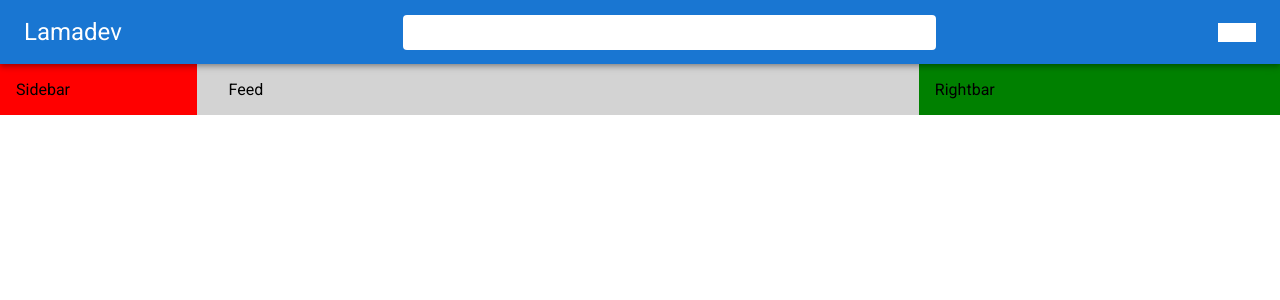
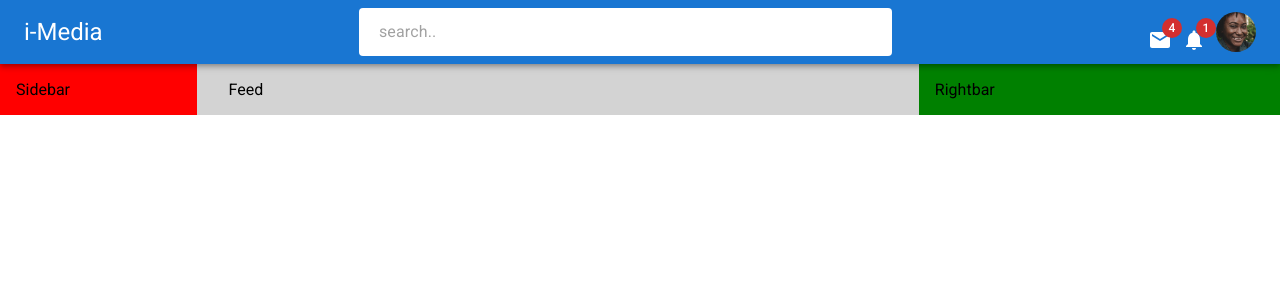
Before and after one commit to IkyIsaac/basic_social_ui, a React (Create React App) app: page / in a window 1280 px wide. Shown: the top 300 px of the page. Built offline with nearby package versions, Linux system fonts and the light colour scheme.

Commit message:
Complete the Header

```diff
--- a/src/components/Navbar.js
+++ b/src/components/Navbar.js
@@ -1,35 +1,104 @@
-import { Pets } from '@mui/icons-material'
-import { AppBar,Toolbar, styled, Typography, Box } from '@mui/material'
-import borderRadius from "@mui/system"
-import React from 'react'
+import { Mail, Notifications, Pets, TroubleshootRounded } from "@mui/icons-material";
+import {
+  AppBar,
+  Toolbar,
+  styled,
+  Typography,
+  Box,
+  InputBase,
+  Badge,
+  Avatar,
+  Menu,
+  MenuItem,
+} from "@mui/material";
+// import borderRadius from "@mui/system"
+import React, { useState } from "react";
 
-const StyledTooolbar= styled(Toolbar)({
-  display:"flex",
-  justifyContent:"space-between",
+const StyledToolbar = styled(Toolbar)({
+  display: "flex",
+  justifyContent: "space-between",
 });
 
-const Search=styled("div")(({theme})=>({
-  backgroundColor:"white",
-  padding:"8px 20px",
-  borderRadius:theme.shape.borderRadius,
-  width:"40%",
-}))
-const Icons=styled(Box)(({theme})=>({
-  backgroundColor:"white",
-}))
+const Search = styled("div")(({ theme }) => ({
+  backgroundColor: "white",
+  padding: "8px 20px",
+  borderRadius: theme.shape.borderRadius,
+  width: "40%",
+}));
+const Icons = styled(Box)(({ theme }) => ({
+  display: "none",
+  alignItems: "baseline",
+  gap: "10px",
+  [theme.breakpoints.up("sm")]:{
+    display:"flex "
+  }
+}));
+const UserBox = styled(Box)(({ theme }) => ({
+  display: "flex",
+  flexDirection:"column",
+  alignItems: "baseline",
+  gap: "8px",
+  [theme.breakpoints.up("sm")]:{
+    display:"none"
+  }
+}));
 
 const Navbar = () => {
+  const [open,setOpen]=useState(false)
   return (
-    <AppBar position='sticky'> <StyledTooolbar>
-      <Typography variant='h5'sx={{display:{ xs:"none", sm:"block"}}}>
-       Lamadev
-      </Typography>
-      <Pets sx={{display:{ xs:"block", sm:"none"}}}/>
-      <Search>Search</Search>
-      <Icons>icons</Icons>
-      </StyledTooolbar>
+    <AppBar position="sticky">
+      {" "}
+      <StyledToolbar>
+        <Typography variant="h5" sx={{ display: { xs: "none", sm: "block" } }}>
+          i-Media
+        </Typography>
+        <Pets sx={{ display: { xs: "block", sm: "none" } }} />
+        <Search>
+          <InputBase placeholder="search.." />
+        </Search>
+        <Icons>
+          <Badge badgeContent={4} color="error">
+            <Mail />
+          </Badge>
+          <Badge badgeContent={1} color="error">
+            <Notifications />
+          </Badge>
+          <Badge>
+            <Avatar
+              sx={{ width: "40", height: "40" }}
+              src="/images/image.png"
+              onClick={(e)=>setOpen(true)}
+            />
+          </Badge>
+        </Icons>
+        <UserBox onClick={(e)=>setOpen(true)}>
+          <Avatar sx={{ width: "40", height: "40" }} src="/images/image.png"
+          />
+          <Typography variant="span">Jane</Typography>
+        </UserBox>
+      </StyledToolbar>
+      <Menu
+        id="demo-positioned-menu"
+        aria-labelledby="demo-positioned-button"
+        // anchorEl={anchorEl}
+        open={open}
+        onClose={(e)=>setOpen(false)}
+        // onClose={handleClose}
+        anchorOrigin={{
+          vertical: 'top',
+          horizontal: 'right',
+        }}
+        transformOrigin={{
+          vertical: 'top',
+          horizontal: 'left',
+        }}
+      >
+        <MenuItem >Profile</MenuItem>
+        <MenuItem >My account</MenuItem>
+        <MenuItem >Logout</MenuItem>
+      </Menu>
     </AppBar>
-  )
-}
+  );
+};
 
-export default Navbar
+export default Navbar;
```
Also changed, not shown: public/images/image.png (added).
